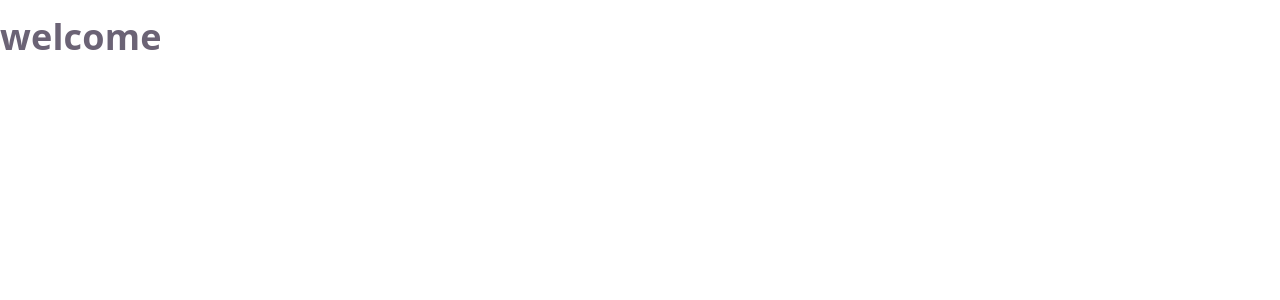
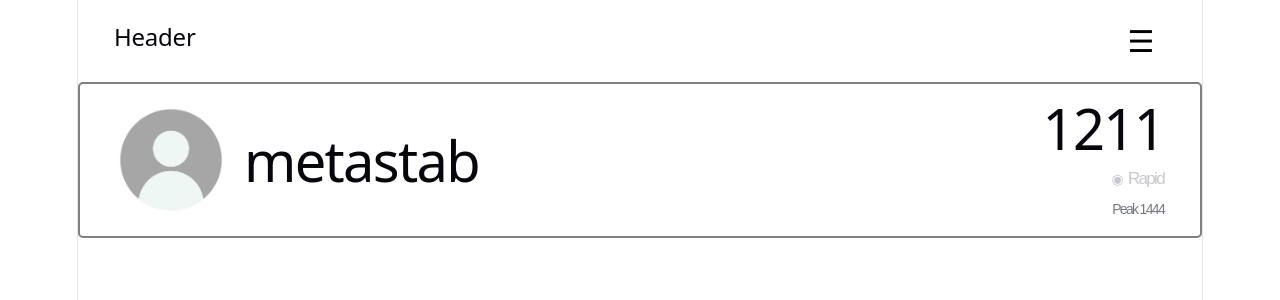
Before and after one commit to metastab/PawnChazer, a React (Vite) app in the folder frontend/: page / in a window 1280 px wide. Shown: the top 300 px of the page. Built offline with nearby package versions, Linux system fonts and the light colour scheme.

Commit message:
Header and profile base

```diff
--- a/frontend/src/App.css
+++ b/frontend/src/App.css
@@ -0,0 +1,65 @@
+.container{
+    border: 2px solid gray;
+    border-radius: 5px;
+    height: 10vh;
+    min-height: 60px;
+
+    display: flex;
+    align-items: center;
+    padding: 2rem;
+}
+
+.panel_main {
+    display:flex;
+    align-items: center;
+    width:100%;
+}
+
+.ids {
+    display:flex;
+    justify-content: flex-start;
+    align-items: center;
+    padding: 1rem;
+}
+
+/* Rating Style */
+.rating {
+  display: flex;
+  flex-direction: column;
+  align-items: flex-end;
+  font-family: Arial, sans-serif;
+}
+
+.rating, h1 {
+  font-size: 56px;
+  letter-spacing: -1.68px;
+  margin: 2px 0;
+  @media (max-width: 1024px) {
+    font-size: 40px;
+    margin: 2px 0;
+  }
+}
+
+.rating-number {
+  font-size: 60px;
+  font-weight: 800;
+  line-height: 1;
+  color: #f5f5f7;
+}
+
+.rating-type {
+  margin-top: 8px;
+  font-size: 17px;
+  color: #c8c8cf;
+}
+
+.rating-icon {
+  margin-right: 6px;
+  font-size: 14px;
+}
+
+.rating-peak {
+  margin-top: 4px;
+  font-size: 14px;
+  color: #777984;
+}
--- a/frontend/src/App.jsx
+++ b/frontend/src/App.jsx
@@ -1,14 +1,26 @@
 //import { useState } from 'react'
 
+import Header from './components/Header/Header'
 
+import Panel_main from './components/profile/Panel_main'
+import ProfileImage from './components/profile/dp'
+import Rating from './components/profile/rating'
+
+import './components/Header/Header.css'
 import './App.css'
 
 function App() {
 
   return (
     <>
-    <h1>welcome</h1>
+      <Header />
+      <div className="container">
+        <ProfileImage className="profile_image" src="/placeholder.jpg" size={110} />
+        <Panel_main username="metastab" />
+        <Rating rating={1211} peak={1444} type="Rapid" />
+      </div>
     </>
+
   )
 }
 
--- /dev/null
+++ b/frontend/src/components/Header/Header.css
@@ -0,0 +1,29 @@
+.header {
+    /* border: 2px solid gray; */
+    border-radius: 5px;
+    height: 10px;
+    min-height: 5px;
+
+    display: flex;
+    align-items: center;
+    padding: 2rem;
+}
+
+.header>button {
+    margin-left: auto;
+    height: 50px;
+    width: 50px;
+
+    background-color: transparent;
+
+    border-style: none;
+    font-size: 30px;
+
+    /* border-radius: 50%;
+    border-style: solid; */
+}
+
+/* .header>button>span {
+    border: 2px solid gray;
+    margin: 3px;
+} */
--- /dev/null
+++ b/frontend/src/components/Header/Header.jsx
@@ -0,0 +1,10 @@
+export default function Header(){
+    return(
+        <div className="header">
+            <h2>Header</h2>
+            <button className="hamburger">
+                ☰
+            </button>
+        </div>
+    )
+}
--- /dev/null
+++ b/frontend/src/components/profile/Panel_main.jsx
@@ -0,0 +1,9 @@
+export default function panel_main({username}) {
+    return (
+        <div className="panel_main">
+            <div className="ids">
+                <h1>{username}</h1>
+            </div>
+        </div>
+    )
+}
--- /dev/null
+++ b/frontend/src/components/profile/dp.jsx
@@ -0,0 +1,15 @@
+export default function ProfileImage({ src, size = 100, className }) {
+  return (
+    <img
+      src={src}
+      alt="Profile"
+      className={className}
+      style={{
+        width: `${size}px`,
+        height: `${size}px`,
+        borderRadius: "50%",
+        objectFit: "cover",
+      }}
+    />
+  );
+}
--- /dev/null
+++ b/frontend/src/components/profile/rating.jsx
@@ -0,0 +1,18 @@
+export default function Rating({ rating = 1211, peak = 1211, type = "Rapid" }) {
+    return (
+        <div className="rating">
+            <div className="rating-number">
+                <h1>{rating}</h1>
+            </div>
+
+            <div className="rating-type">
+                <span className="rating-icon">◉</span>
+                {type}
+            </div>
+
+            <div className="rating-peak">
+                Peak {peak}
+            </div>
+        </div>
+    );
+}
--- a/frontend/src/index.css
+++ b/frontend/src/index.css
@@ -53,3 +53,44 @@
 body {
   margin: 0;
 }
+
+#root {
+  width: 1126px;
+  max-width: 100%;
+  margin: 0 auto;
+  text-align: center;
+  border-inline: 1px solid var(--border);
+  min-height: 100svh;
+  display: flex;
+  flex-direction: column;
+  box-sizing: border-box;
+}
+
+h1,
+h2 {
+  font-family: var(--heading);
+  font-weight: 500;
+  color: var(--text-h);
+}
+
+h1 {
+  font-size: 56px;
+  letter-spacing: -1.68px;
+  margin: 32px 0;
+  @media (max-width: 1024px) {
+    font-size: 36px;
+    margin: 20px 0;
+  }
+}
+h2 {
+  font-size: 24px;
+  line-height: 118%;
+  letter-spacing: -0.24px;
+  margin: 0 0 8px;
+  @media (max-width: 1024px) {
+    font-size: 20px;
+  }
+}
+p {
+  margin: 0;
+}
```
Also changed, not shown: frontend/public/placeholder.jpg (added).
